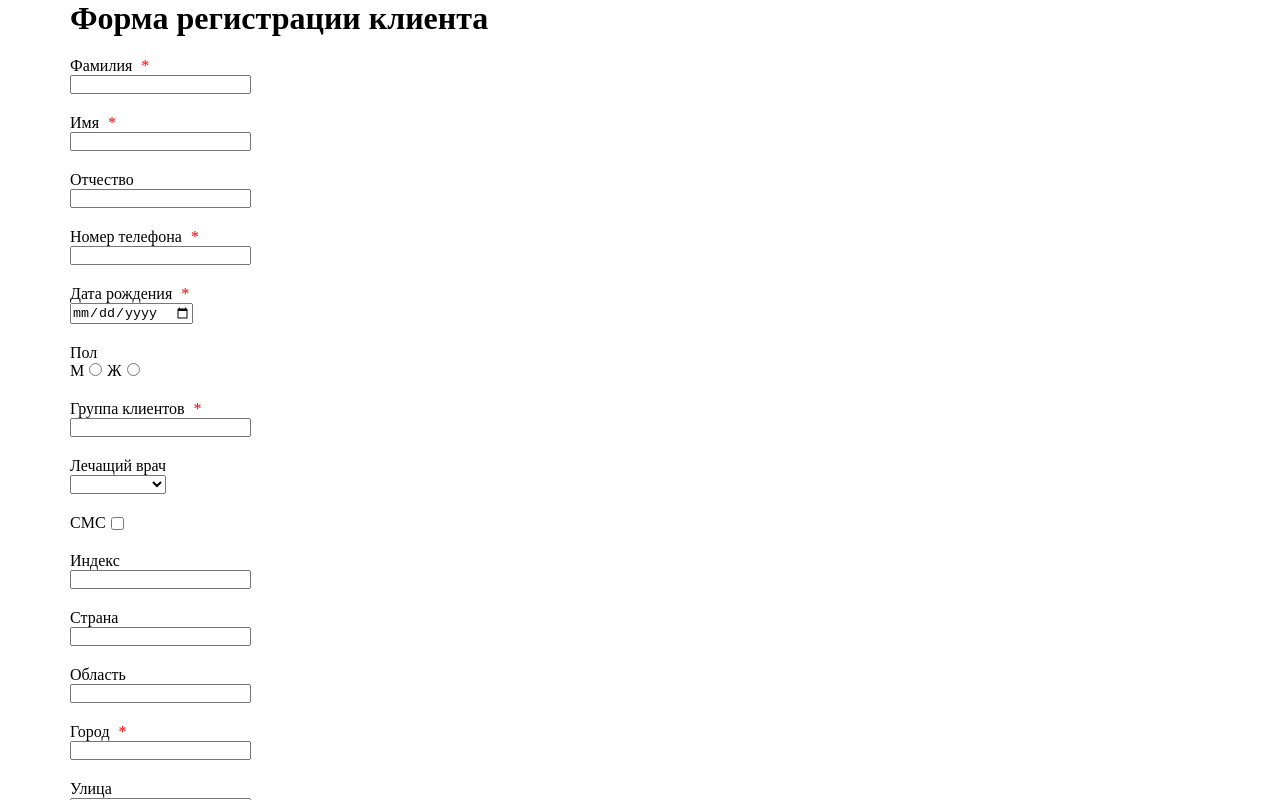
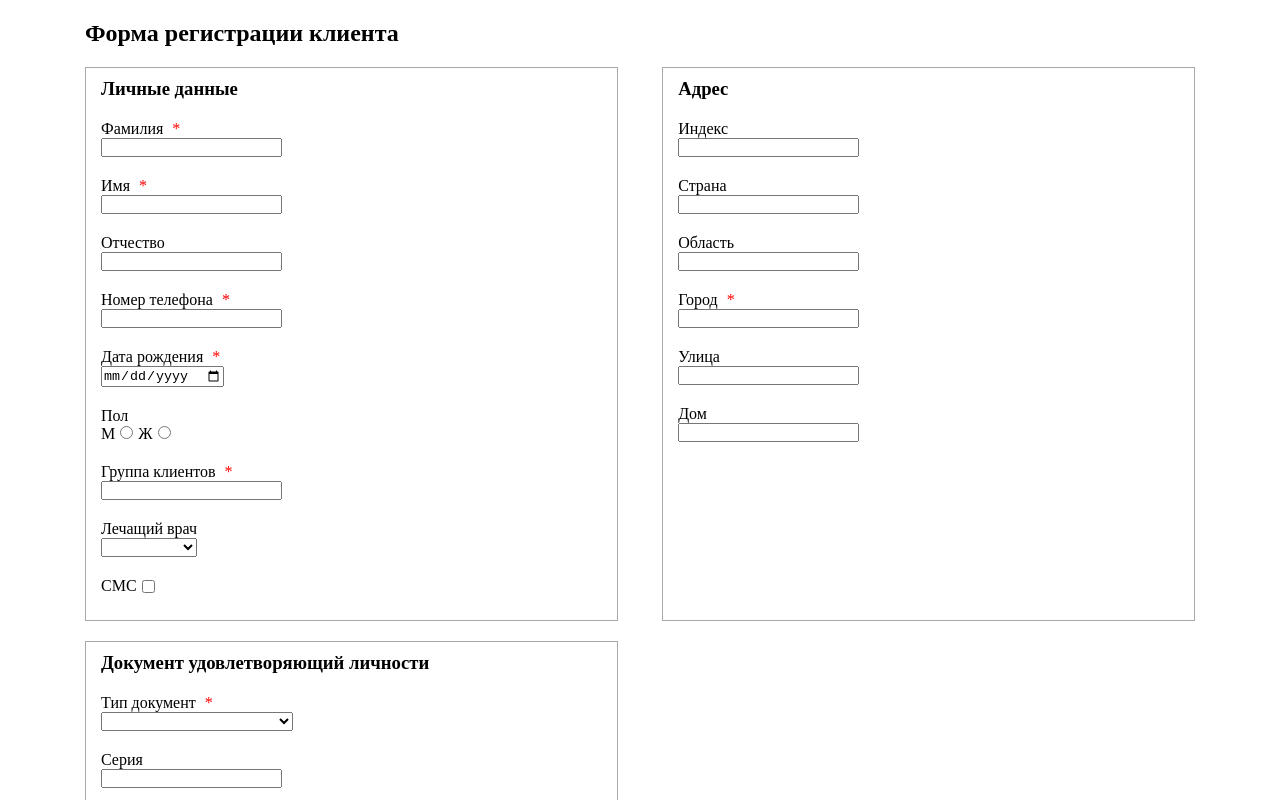
Before and after one commit to semenovMaksWeb/form-user-vuelidate, a Vue app: page / in a window 1280 px wide. Shown: the top 800 px of the page. Built offline with nearby package versions, Linux system fonts and the light colour scheme.

Commit message:
style and validate phone

```diff
--- a/public/index.html
+++ b/public/index.html
@@ -5,7 +5,7 @@
     <meta http-equiv="X-UA-Compatible" content="IE=edge">
     <meta name="viewport" content="width=device-width,initial-scale=1.0">
     <link rel="icon" href="<%= BASE_URL %>favicon.ico">
-    <title><%= htmlWebpackPlugin.options.title %></title>
+    <title>Форма регистрации клиента</title>
   </head>
   <body>
     <noscript>
--- a/src/assets/sass/base/base-input.sass
+++ b/src/assets/sass/base/base-input.sass
@@ -23,5 +23,8 @@
 
 .base-select-multiple
   position: absolute
+  max-width: 169px
+  width: 100%
   top: 100%
   left: 0
+  padding: 5px 10px
--- /dev/null
+++ b/src/assets/sass/media.sass
@@ -0,0 +1,37 @@
+$break_lg: 992px
+$break_md: 768px
+$break_sm: 576px
+$break_xs: 400px
+
+@mixin lg-block()
+    @media screen and (min-width: $break_lg)
+        @content
+
+@mixin md-block()
+    @media screen and (min-width: $break_md)
+        @content
+
+@mixin sm-block()
+    @media screen and (min-width: $break_sm)
+        @content
+
+@mixin xs-block()
+    @media screen and (min-width: $break_xs)
+        @content
+
+@mixin lg($name, $value)
+    @media screen and (min-width: $break_lg)
+        $name: $value
+
+@mixin md($name, $value)
+    @media screen and (min-width: $break_md)
+        $name: $value
+
+@mixin sm($name, $value)
+    @media screen and (min-width: $break_sm)
+        $name: $value
+
+
+@mixin xs($name, $value)
+    @media screen and (min-width: $break_xs)
+        $name: $value
--- a/src/assets/sass/user/user-form.sass
+++ b/src/assets/sass/user/user-form.sass
@@ -1,2 +1,31 @@
+@import "src/assets/sass/media"
+.section-user-form
+  margin-top: 20px
+.user-form
+  display: flex
+  flex-wrap:  wrap
+  justify-content: space-between
 .user_form-name
+  display: block
+
   margin-bottom: 20px
+
+.user-form-block
+  width: 100%
+  @include md-block()
+    width: 48%
+
+  border: 1px solid #a9a9a9
+
+  display: flex
+  flex-direction: column
+
+  margin-bottom: 20px
+  padding: 10px 15px 5px
+
+.user-form-title
+  margin-bottom: 20px
+
+@media screen and (max-width: 320px)
+  .user-form
+    width: 100%
--- a/src/assets/sass/user/user-pol.sass
+++ b/src/assets/sass/user/user-pol.sass
@@ -1,4 +1,5 @@
 .user_pol-item_input
   display: flex
+
 .user_pol-label
   margin-bottom: 5px
--- a/src/components/base/input-text.vue
+++ b/src/components/base/input-text.vue
@@ -5,6 +5,7 @@
       v-bind="$attrs"
       v-model="propsValue"
       class="base-input"
+      v-on="$listeners"
     />
     <input-error :$v="$v" :error="error" />
   </div>
@@ -16,7 +17,7 @@ import InputLabel from "@/components/base/input-label";
 import ValidateElement from "@/mixins/base/validate-element.js";
 export default {
   name: "input-text",
-  mixins:[ValidateElement],
+  mixins: [ValidateElement],
   components: { InputLabel, InputError },
 };
 </script>
--- a/src/components/user/user-form.vue
+++ b/src/components/user/user-form.vue
@@ -1,6 +1,10 @@
 <template>
-  <form>
+  <section class="section-user-form">
+    <div class="container">
       <h1 class="user_form-name">Форма регистрации клиента</h1>
+      <form class="user-form">
+        <div class="user-form-block">
+          <h3 class="user-form-title">Личные данные</h3>
           <input-text
             name="surname"
             id="surname"
@@ -32,6 +36,7 @@
             :$v="$v.form.phone"
             :value.sync="$v.form.phone.$model"
             :error="error.phone"
+            @input="phoneValidate($v.form.phone)"
           />
           <input-text
             type="date"
@@ -61,6 +66,9 @@
             :value.sync="$v.form.sms.$model"
             :error="error.sms"
           />
+        </div>
+        <div class="user-form-block">
+          <h3 class="user-form-title">Адрес</h3>
           <input-text
             name="addressIndex"
             id="addressIndex"
@@ -109,6 +117,9 @@
             :value.sync="$v.form.addressHouse.$model"
             :error="error.addressHouse"
           />
+        </div>
+        <div class="user-form-block">
+          <h3 class="user-form-title">Документ удовлетворяющий личности</h3>
           <user-document-type
             :$v="$v.form.documentType"
             :value.sync="$v.form.documentType.$model"
@@ -147,23 +158,27 @@
             :value.sync="$v.form.documentDateIssued.$model"
             :error="error.documentDateIssued"
           />
+        </div>
+      </form>
       <user-button :$v="$v.form" />
-  </form>
+    </div>
+  </section>
 </template>
 
 <script>
 import InputText from "@/components/base/input-text";
-import mixinValidate from "@/mixins/user/form-validate";
-import mixinError from "@/mixins/user/error-validate";
+import mixinValidate from "@/mixins/user/form-validate/form-validate";
+import mixinError from "@/mixins/user/form-validate/error-validate";
 import InputCheckbox from "@/components/base/input-checkbox";
 import UserPol from "@/components/user/user-pol";
 import UserCustomerGroup from "@/components/user/select/user-customer-group";
 import UserHealingDoctor from "@/components/user/select/user-healing-doctor";
 import UserDocumentType from "@/components/user/select/document-type";
 import UserButton from "@/components/user/user-button";
+import PhoneValidate from "@/mixins/user/phone-validate";
 export default {
   name: "user-form",
-  mixins: [mixinValidate, mixinError],
+  mixins: [mixinValidate, mixinError, PhoneValidate],
   components: {
     UserButton,
     UserDocumentType,
--- a/src/mixins/user/error-validate.js
+++ b/src/mixins/user/form-validate/error-validate.js
@@ -22,6 +22,10 @@ const error = {
     {
       ifv: "required",
       text: "Укажите наш номер телефона",
+    },
+    {
+      ifv: "phoneValidate",
+      text: "Не корреткно указан номер",
     },
   ],
   customerGroup: [
--- a/src/mixins/user/form-validate.js
+++ b/src/mixins/user/form-validate/form-validate.js
@@ -1,4 +1,9 @@
-import { required } from "vuelidate/lib/validators";
+import {
+  maxLength,
+  minLength,
+  required,
+  numeric,
+} from "vuelidate/lib/validators";
 
 export default {
   data() {
@@ -41,6 +46,9 @@ export default {
       },
       phone: {
         required,
+        phoneValidate: (value) => {
+          return value.length === 11;
+        },
       },
       customerGroup: {
         required,
--- /dev/null
+++ b/src/mixins/user/phone-validate.js
@@ -0,0 +1,13 @@
+export default {
+  methods: {
+    phoneValidate(input) {
+      input.$model = input.$model.replace(/[^+\d]/g, "");
+      if (input.$model[0] !== "7" && input.$model.length > 0) {
+        input.$model = 7 + input.$model;
+      }
+      if(input.$model.length > 11){
+        input.$model = input.$model.slice(0, 11);
+      }
+    },
+  },
+};
```
Lines whose indentation alone changed are shown as unchanged.
